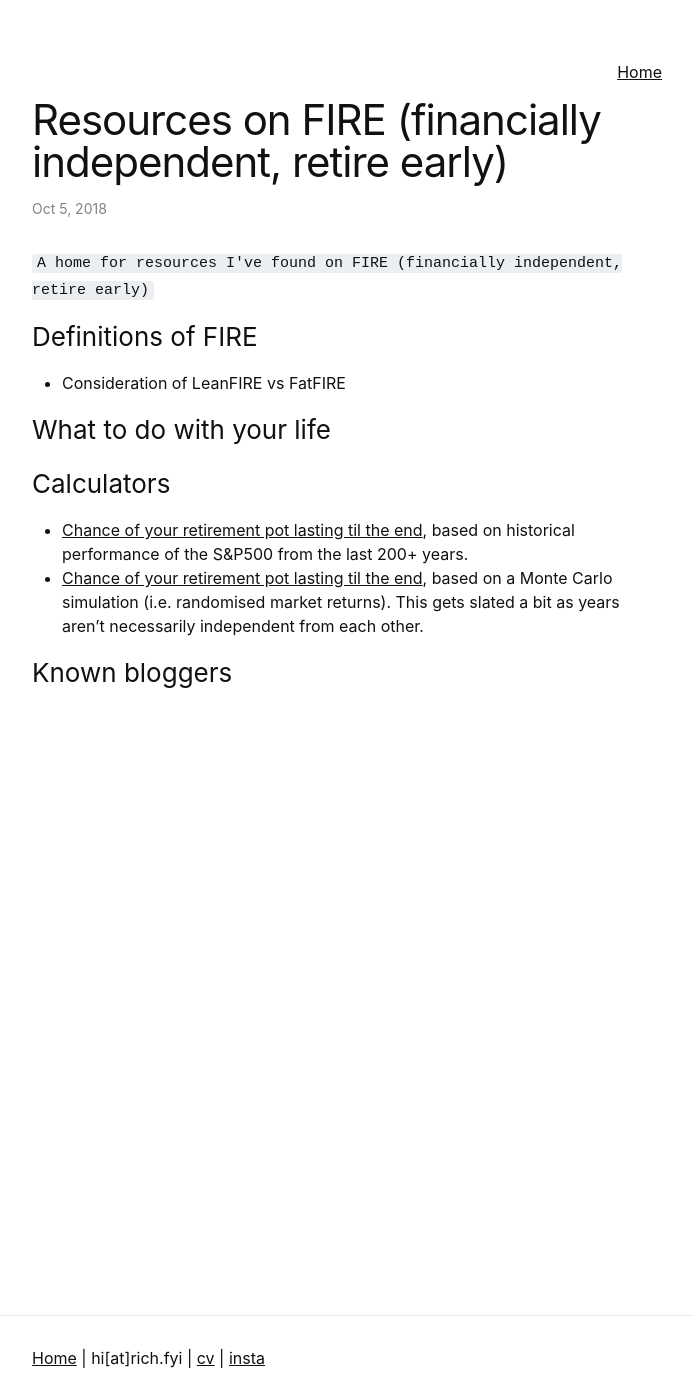
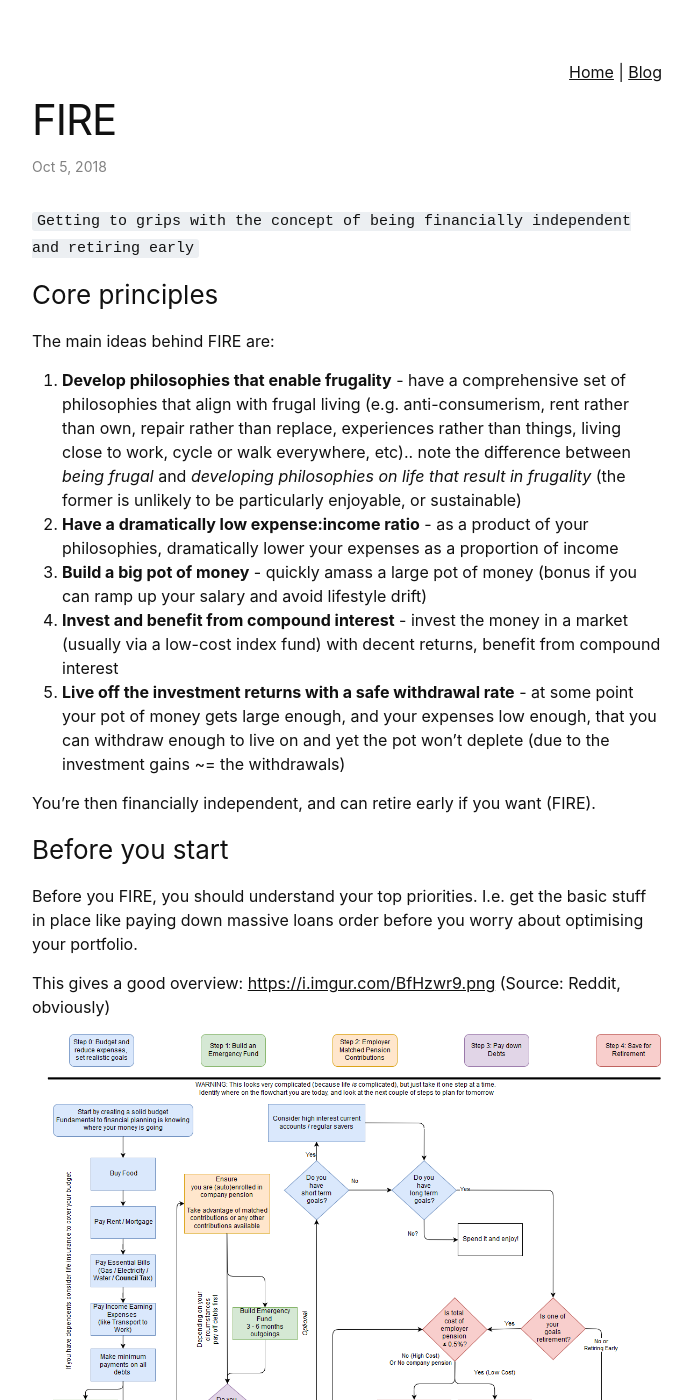
Before and after one commit to richardcadman/rich.fyi, a Jekyll site: the page built from _posts/2018-10-07-fire.markdown, in a window 1280 px wide and 1400 px high. Shown: the whole window, without its empty margins (293-986 px from the left). Built offline with Jekyll 4.4.1, drawn with Linux system fonts in a browser that asks for light colours; some web fonts are replaced; some of the changed text lies outside the part shown.

Commit message:
updated dates on travel posts, post-head now has link to home, coulpe new drafts

```diff
--- a/_includes/post-head.html
+++ b/_includes/post-head.html
@@ -1 +1 @@
-<p style="text-align:right"><a href="/">Home</a></p>
+<p style="text-align:right"><a href="/">Home</a> | <a href="/blog">Blog</a></p>
--- a/_includes/recipe-footer.html
+++ b/_includes/recipe-footer.html
@@ -1,3 +1 @@
-
-    <h1>Footnotes</h1>
-    <p>Originally found the receipe [here]({{ post.source }})</p>
+<p>Originally found the receipe [here]({{ post.source }})</p>
--- a/_posts/2018-10-07-montenegro.markdown
+++ b/_posts/2018-09-19-montenegro.markdown
@@ -1,7 +1,7 @@
 ---
 layout: post
 title:  "Montenegro"
-date:   2018-10-07 15:10:18 +0100
+date:   2018-09-19 15:10:18 +0100
 categories: travel
 ---
 
--- a/_posts/2018-10-07-albania.markdown
+++ b/_posts/2018-09-20-albania.markdown
@@ -1,7 +1,7 @@
 ---
 layout: post
 title:  "Albania"
-date:   2018-10-07 16:10:18 +0100
+date:   2018-09-20 16:10:18 +0100
 categories: travel
 ---
 
--- a/_posts/2018-10-07-fire.markdown
+++ b/_posts/2018-10-07-fire.markdown
@@ -1,20 +1,78 @@
 ---
 layout: post
-title:  "Resources on FIRE (financially independent, retire early)"
+title:  "FIRE"
 date:   2018-10-05 15:10:18 +0100
 categories: FIRE
 ---
 
-`A home for resources I've found on FIRE (financially independent, retire early)`
+`Getting to grips with the concept of being financially independent and retiring early`
 
-### Definitions of FIRE
-- Consideration of LeanFIRE vs FatFIRE
+### Core principles
 
-### What to do with your life
+The main ideas behind FIRE are:
+1. **Develop philosophies that enable frugality** - have a comprehensive set of philosophies that align with frugal living (e.g. anti-consumerism, rent rather than own, repair rather than replace, experiences rather than things, living close to work, cycle or walk everywhere, etc).. note the difference between _being frugal_ and _developing philosophies on life that result in frugality_ (the former is unlikely to be particularly enjoyable, or sustainable)
+2. **Have a dramatically low expense:income ratio** - as a product of your philosophies, dramatically lower your expenses as a proportion of income
+3. **Build a big pot of money** - quickly amass a large pot of money (bonus if you can ramp up your salary and avoid lifestyle drift)
+4. **Invest and benefit from compound interest** - invest the money in a market (usually via a low-cost index fund) with decent returns, benefit from compound interest
+5. **Live off the investment returns with a safe withdrawal rate** - at some point your pot of money gets large enough, and your expenses low enough, that you can withdraw enough to live on and yet the pot won't deplete (due to the investment gains ~= the withdrawals)
+
+You're then financially independent, and can retire early if you want (FIRE).
+
+### Before you start
+
+Before you FIRE, you should understand your top priorities. I.e. get the basic stuff in place like paying down massive loans order before you worry about optimising your portfolio.
+
+This gives a good overview: [https://i.imgur.com/BfHzwr9.png](https://i.imgur.com/BfHzwr9.png) (Source: Reddit, obviously)
+
+![Albania](/assets/img/fire/financeflowchart.png){:class="img-responsive"}
+
+### 1) FIRE Philosophies
+- Get more intentional with your life, question your choices
+- Be aware of the impact of your decisions (e.g. that subscription now could be ~ £3k extra of work = a few more months)
+
+### 2) Low expense:income ratio
+- Not everyone does this, consideration of LeanFIRE vs FatFIRE
+
+### 3) Build
+
+- Up your salary and/or lower your spend
+
+### 4) Invest
+
+- Low cost index funds to get you going
+- Dollar cost averaging
+
+### 5) Withdraw
+
+#### When have you got enough money to retire
+- 4% rule (+ debunking a bit)
+
+#### What to do with your life after
+
+- Idea that you don't give up working, you're just freed up a bit
 
 ### Calculators
+
+You want to be sure you won't run out of money, here's two methods for increasing confidence:
 
 - [Chance of your retirement pot lasting til the end](https://www.firecalc.com/index.php), based on historical performance of the S&P500 from the last 200+ years.
 - [Chance of your retirement pot lasting til the end](https://docs.google.com/document/d/1dc0ohv6m8PiVPJl5zc47I-JFnD5fjnF7Q0c6pPHPEv4/edit), based on a Monte Carlo simulation (i.e. randomised market returns). This gets slated a bit as years aren't necessarily independent from each other.
 
+[This blog](https://www.sensiblemoney.com/learn/3-ways-to-tell-if-your-retirement-income-plan-will-work/) gives a good overview of the methods.
+
+### Key Risks
+
+Obviously all these revolve around running out of money, but with different root causes:
+- Problem: Ill health, meaning I need to
+- Solution:
+- Problem: Government decides to raid ISAs and pensions
+- Problem: Decoupling of interest rates and inflation
+- Problem: Interest rates tank
+- Problem: Stock market dives and doesn't follow historical trends
+- Problem:
+
+### Reading list
+- Jacob Lund Fisker - Early Retirement Extreme (more a bible / philosophy)
+- Tim Hale - Smarter Investing
+
 ### Known bloggers
```
Also changed, not shown: _drafts/2018-10-13-2018-links.markdown (added, +12 -0 lines), _drafts/2018-10-13-whats-my-carbon-footprint.markdown (added, +13 -0 lines), _posts/2018-10-14-what-im-listening-to.markdown (added, +44 -0 lines), blog.md (+2 -0 lines), assets/img/fire/financeflowchart.png (added).
